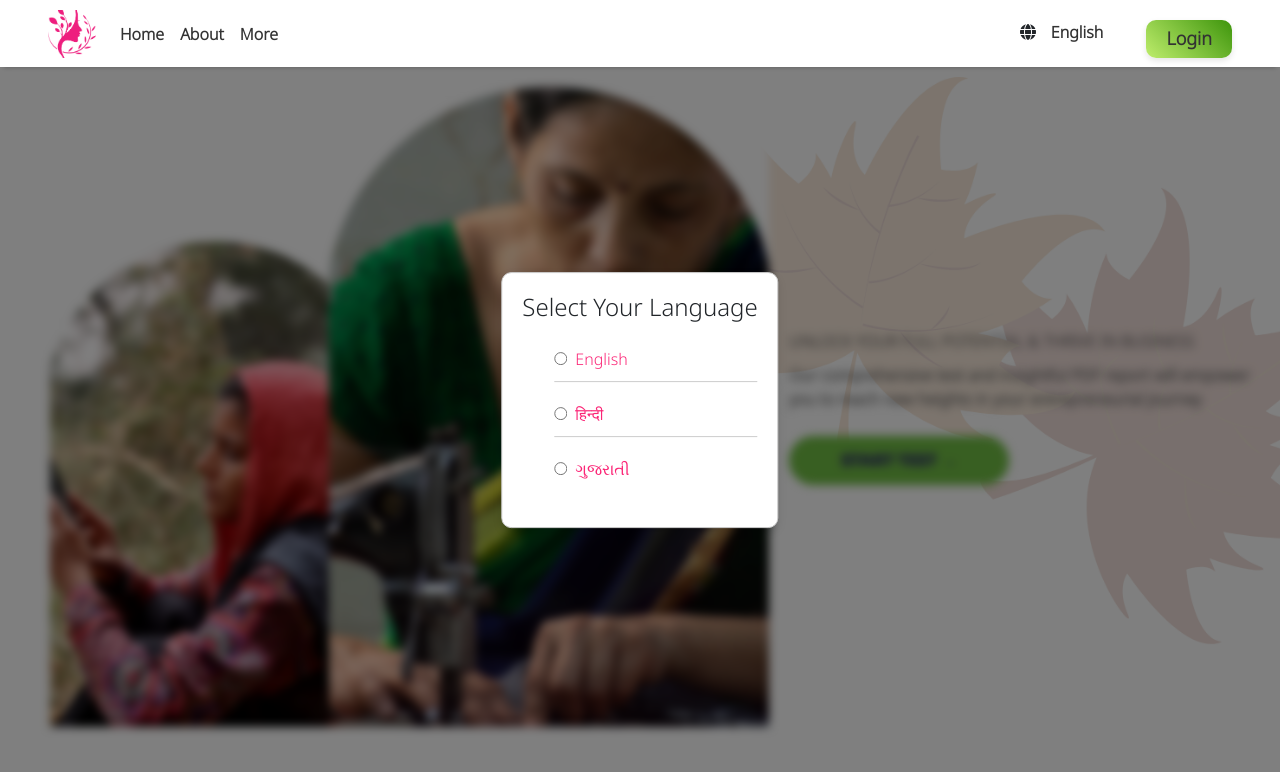
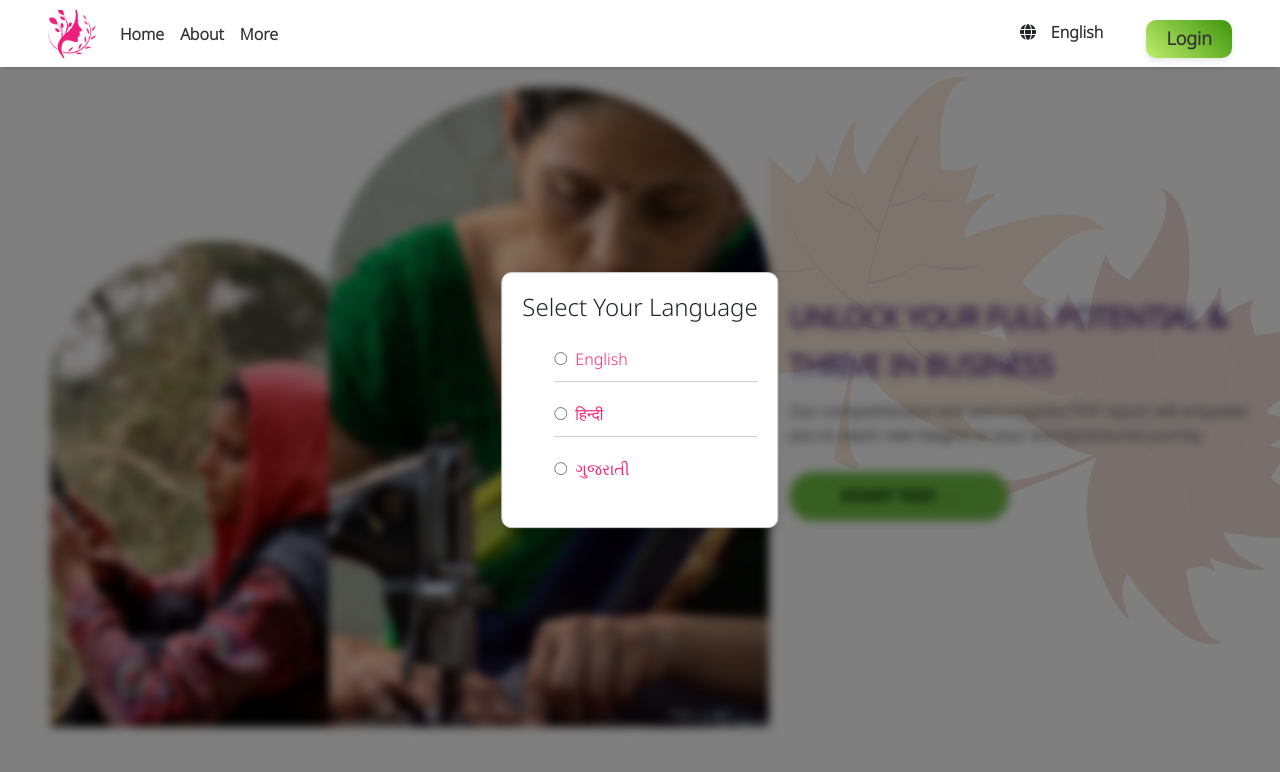
Before and after one commit to anuragt0/Psychometric-Test-Dev, a React (Create React App) app in the folder client/: page / in a window 1280 px wide. Shown: the top 772 px of the page. Built offline with nearby package versions, Linux system fonts and the light colour scheme; no server answers; a web font is replaced by a local one.

Commit message:
home page update

```diff
--- a/client/src/components/neha/Home.js
+++ b/client/src/components/neha/Home.js
@@ -117,7 +117,7 @@ const Home = () => {
                             initial="hidden"
                             whileInView="show">
 
-                       UNLOCK YOUR FULL POTENTIAL & THRIVE IN BUSINESS
+                       <h3 className='text-top'>UNLOCK YOUR FULL POTENTIAL & THRIVE IN BUSINESS</h3>
                        <p>Our comprehensive test and insightful PDF report will empower you to reach new heights in your entrepreneurial journey</p>
 
                         </motion.div>
--- a/client/src/components/neha/home.css
+++ b/client/src/components/neha/home.css
@@ -36,9 +36,10 @@ margin-top: 20px;
 .text-top {
   text-align: left;
   line-height: 3rem;
-  letter-spacing: -1px;
+  /* letter-spacing: -1px; */
   color: rgb(46, 4, 101);
-  font-size: xx-large;
+  /* font-size: xx-large; */
+  font-weight: bold;
 }
 
 .text-top-deco {
@@ -50,7 +51,7 @@ margin-top: 20px;
   margin-right: 10px;
   margin-top: 15px;
   background-color: #71BF44;
-  color: rgb(37, 23, 107);
+  color: rgb(8, 50, 5);
   padding: 12px 10px;
   border-radius: 50px;
   border: none;
```
